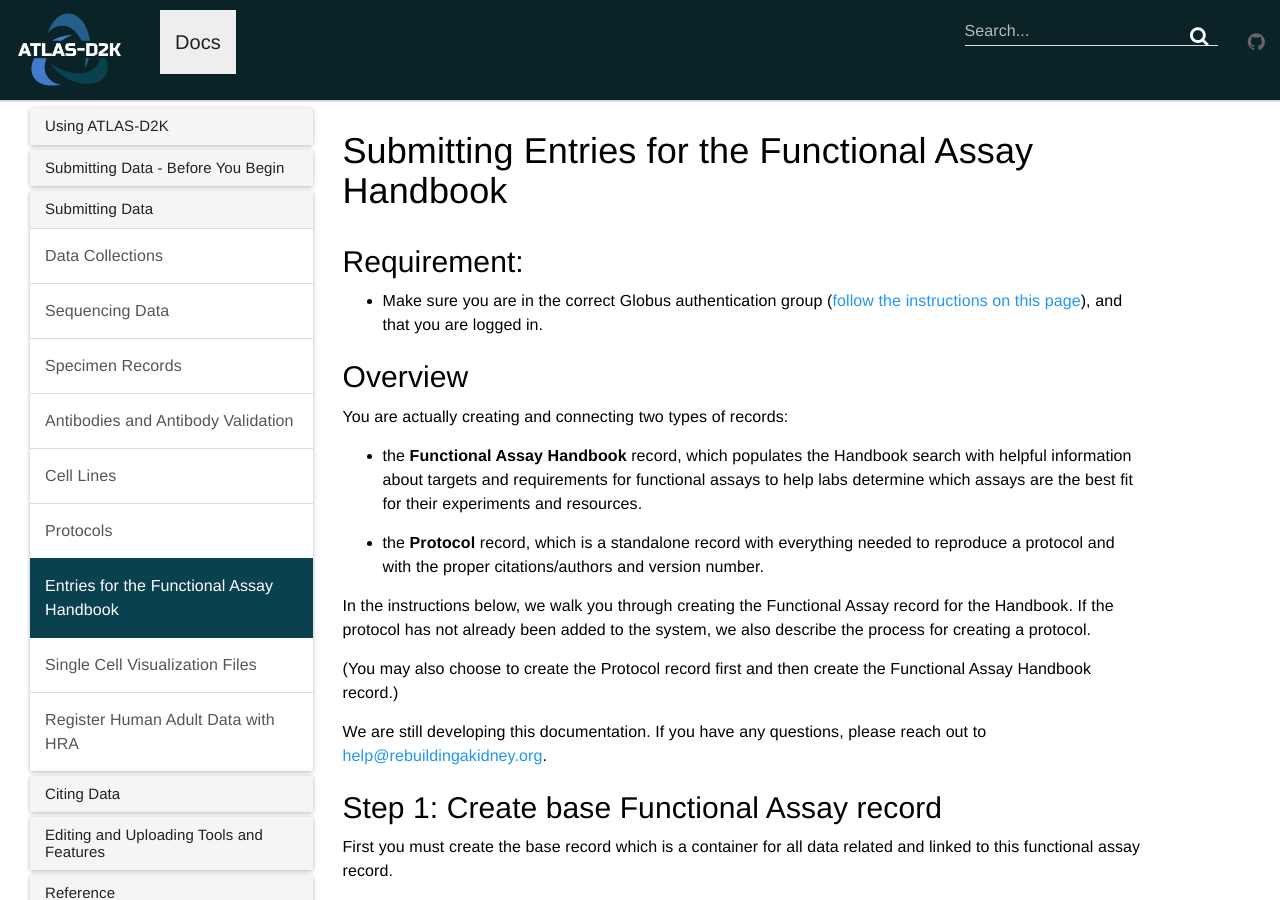
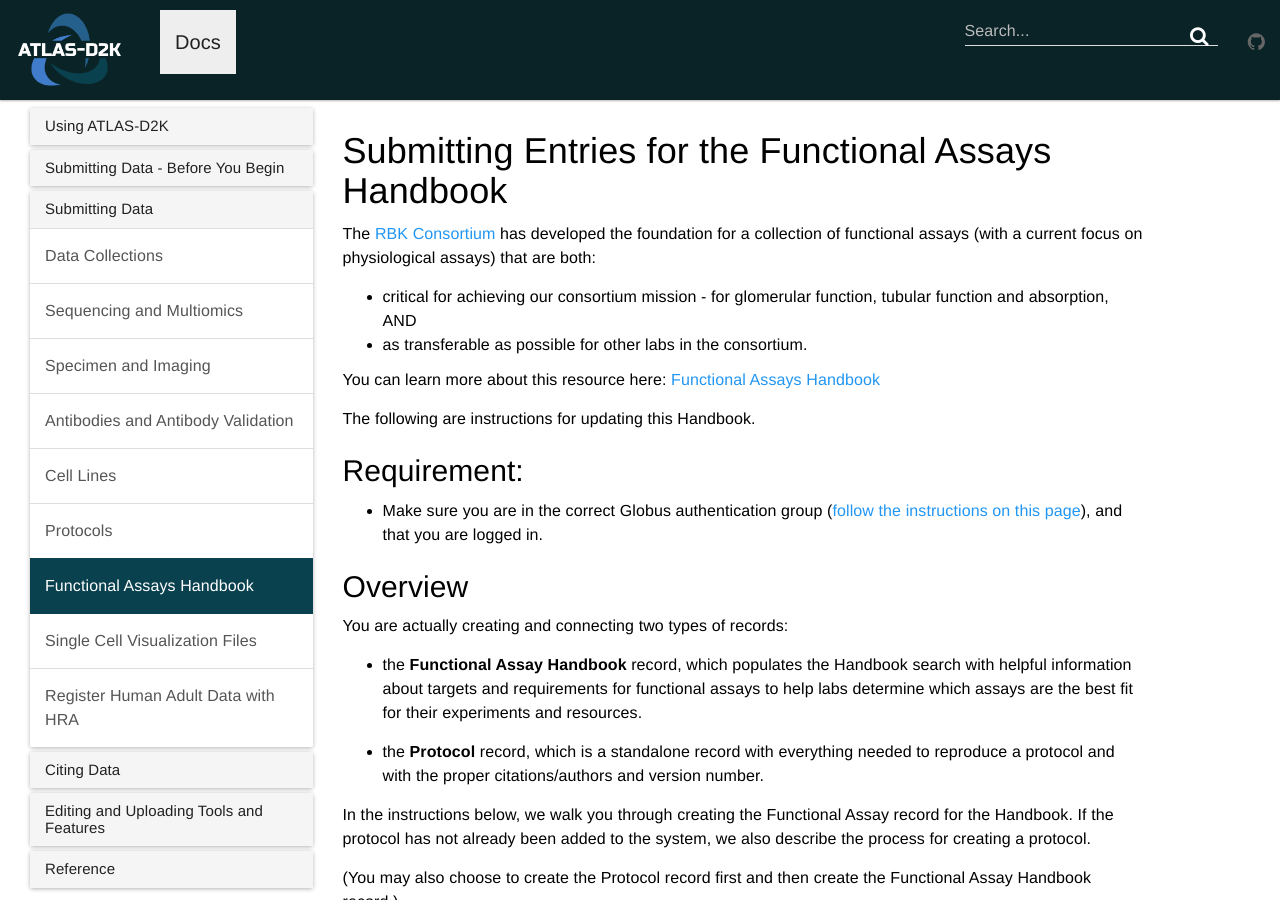
Before and after one commit to informatics-isi-edu/atlas-d2k-docs, a Jekyll site: the page built from docs/_docs/3_submitting_data/Submitting-Entries-for-the-Functional-Assay-Handbook.md, in a window 1280 px wide and 900 px high. Built offline with Jekyll 4.4.1, drawn with Linux system fonts in a browser that asks for light colours.

Commit message:
tweaking the navigation titles

```diff
--- a/docs/_data/docs.yml
+++ b/docs/_data/docs.yml
@@ -31,9 +31,9 @@
   docs:
     - sectionTitle: Data Collections
       url: data-collections
-    - sectionTitle: Sequencing Data
+    - sectionTitle: Sequencing and Multiomics
       url: sequencing
-    - sectionTitle: Specimen Records
+    - sectionTitle: Specimen and Imaging
       url: specimen
     - sectionTitle: Antibodies and Antibody Validation
       url: antibodies
@@ -41,8 +41,8 @@
       url: cell-lines
     - sectionTitle: Protocols
       url: protocols
-    - sectionTitle: Entries for the Functional Assay Handbook
-      url: entries-for-the-functional-assay-handbook
+    - sectionTitle: Functional Assays Handbook
+      url: functional-assay-handbook
     - sectionTitle: Single Cell Visualization Files
       url: single-cell-visualization-files
     - sectionTitle: Register Human Adult Data with HRA
--- a/docs/_docs/3_submitting_data/Submitting-Entries-for-the-Functional-Assay-Handbook.md
+++ b/docs/_docs/3_submitting_data/Submitting-Entries-for-the-Functional-Assay-Handbook.md
@@ -1,8 +1,16 @@
 ---
-title: Submitting Entries for the Functional Assay Handbook
-permalink: /docs/entries-for-the-functional-assay-handbook/
+title: Submitting Entries for the Functional Assays Handbook
+permalink: /docs/functional-assay-handbook/
 ---
 
+The [RBK Consortium](https://www.atlas-d2k.org/rebuildingakidney/) has developed the foundation for a collection of functional assays (with a current focus on physiological assays) that are both:
+
+- critical for achieving our consortium mission - for glomerular function, tubular function and absorption, AND
+- as transferable as possible for other labs in the consortium.
+
+You can learn more about this resource here: [Functional Assays Handbook](https://www.atlas-d2k.org/resources/functional-assays/)
+
+The following are instructions for updating this Handbook.
 
 ## Requirement:
 
```
